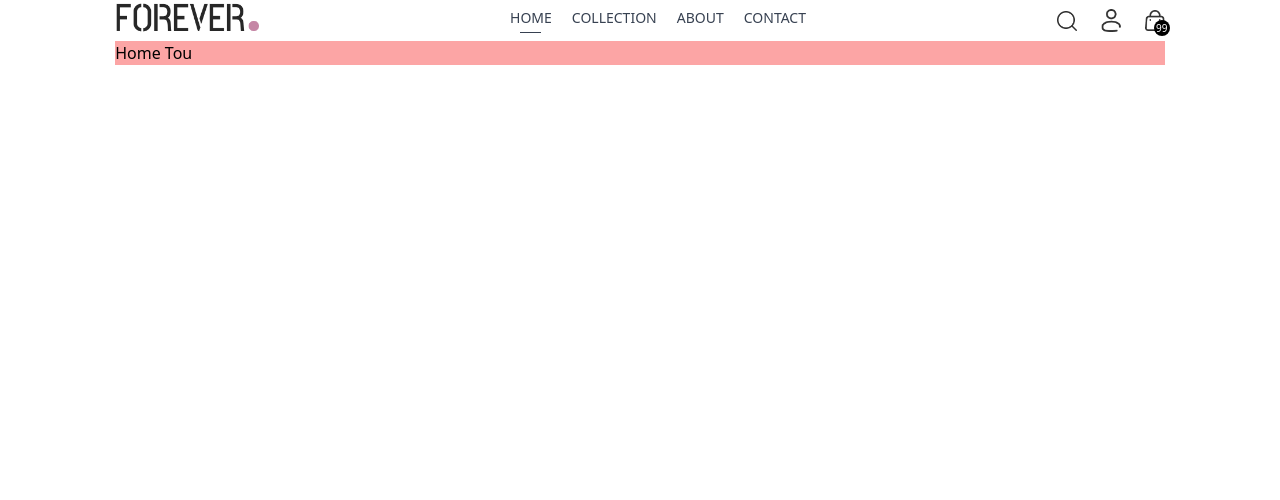
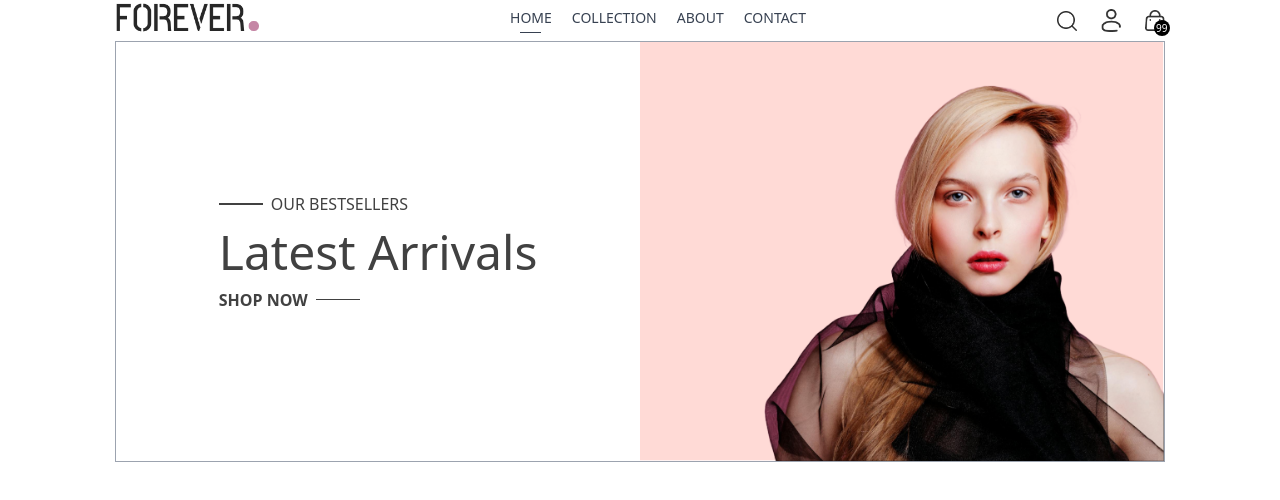
Before and after one commit to YogeshMahajanGit/E-com, a React (Vite) app in the folder frontend/: page / in a window 1280 px wide. Shown: the top 500 px of the page. Built offline with nearby package versions, Linux system fonts and the light colour scheme.

Commit message:
hero page

```diff
--- /dev/null
+++ b/frontend/src/components/Hero.jsx
@@ -0,0 +1,28 @@
+import { assets } from "../assets/frontend_assets/assets";
+
+export default function Hero() {
+  return (
+    <div className="flex flex-col sm:flex-row border border-gray-400">
+      <div className="w-full sm:w-1/2 flex items-center justify-center py-10 sm:py-0 ">
+        <div className="text-[#414141]">
+          <div className="flex items-center gap-2">
+            <p className="w-8 md:w-11 h-[2px] bg-[#414141]"></p>
+            <p className="font-medium text-sm md:text-base">OUR BESTSELLERS</p>
+          </div>
+          <h1 className="text-3xl sm:py-3 lg:text-5xl leading-relaxed">
+            Latest Arrivals
+          </h1>
+          <div className="flex items-center gap-2">
+            <p className="font-semibold text-sm md:text-base">SHOP NOW</p>
+            <p className="w-8 md:w-11 h-[1px] bg-[#414141]"></p>
+          </div>
+        </div>
+      </div>
+      <img
+        className="w-full sm:w-1/2"
+        src={assets.hero_img}
+        alt="hero_img"
+      />
+    </div>
+  );
+}
--- a/frontend/src/pages/Home.jsx
+++ b/frontend/src/pages/Home.jsx
@@ -1,3 +1,9 @@
+import Hero from "../components/Hero";
+
 export default function Home() {
-  return <div className="bg-red-300">Home Tou</div>;
+  return (
+    <div className="">
+      <Hero />
+    </div>
+  );
 }
```
